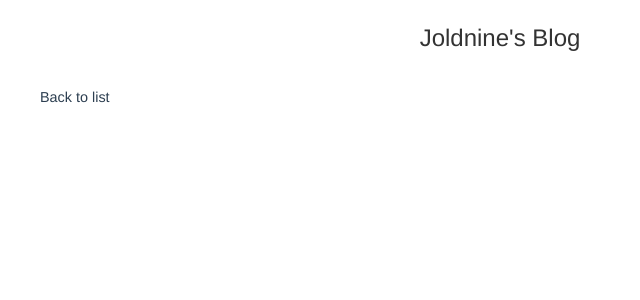
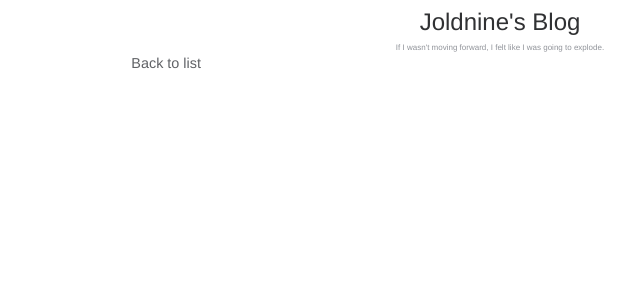
Before and after one commit to Joldine/vuejs-blog, a Vue app: page /#/article/1 in a window 1280 px wide. Shown: the top 300 px of the page, without its empty margins (140-780 px from the left). Built offline with nearby package versions, Linux system fonts and the light colour scheme; no server answers.

Commit message:
replace el-container with el-row&el-col

```diff
--- a/package.json
+++ b/package.json
@@ -11,9 +11,10 @@
     "build": "node build/build.js"
   },
   "dependencies": {
-    "element-ui": "^2.2.2",
+    "element-ui": "^2.3.4",
     "marked": "^0.3.17",
     "vue": "^2.5.13",
+    "vue-fixed-header": "^1.0.1",
     "vue-router": "^3.0.1",
     "vuex": "^3.0.1"
   },
--- a/src/App.vue
+++ b/src/App.vue
@@ -1,13 +1,23 @@
 <template>
   <div id="app">
-    <el-container>
-      <el-header>
+    <el-row>
+      <el-col>
         <span class="header-title">Joldnine's Blog</span>
-      </el-header>
-      <el-main>
+      </el-col>
+    </el-row>
+    <el-row>
+      <el-col>
+        <span class="header-quote">If I wasn't moving forward, I felt like I was going to explode.</span>
+      </el-col>
+    </el-row>
+    <el-row>
+      <el-col :xs="1" :sm="3" :md="4" :lg="5" :xl="6">
+        <span>&nbsp;</span>
+      </el-col>
+      <el-col :xs="22" :sm="18" :md="16" :lg="14" :xl="12">
         <router-view/>
-      </el-main>
-    </el-container>
+      </el-col>
+    </el-row>
   </div>
 </template>
 
@@ -23,21 +33,15 @@ export default {
   -webkit-font-smoothing: antialiased;
   -moz-osx-font-smoothing: grayscale;
   text-align: center;
-  color: #2c3e50;
-}
-.el-container {
-  min-width: 18em;
-  margin: auto;
-  max-width: 60em;
-}
-.el-header {
-  color: #333;
-  line-height: 60px;
+  color: #606266;
 }
 .header-title {
   font-size: 1.5em;
+  color: #303133;
 }
-.el-main {
+.header-quote {
+  font-size: 0.5em;
+  color: #909399;
 }
 code {
   color: #F56C6C;
```
